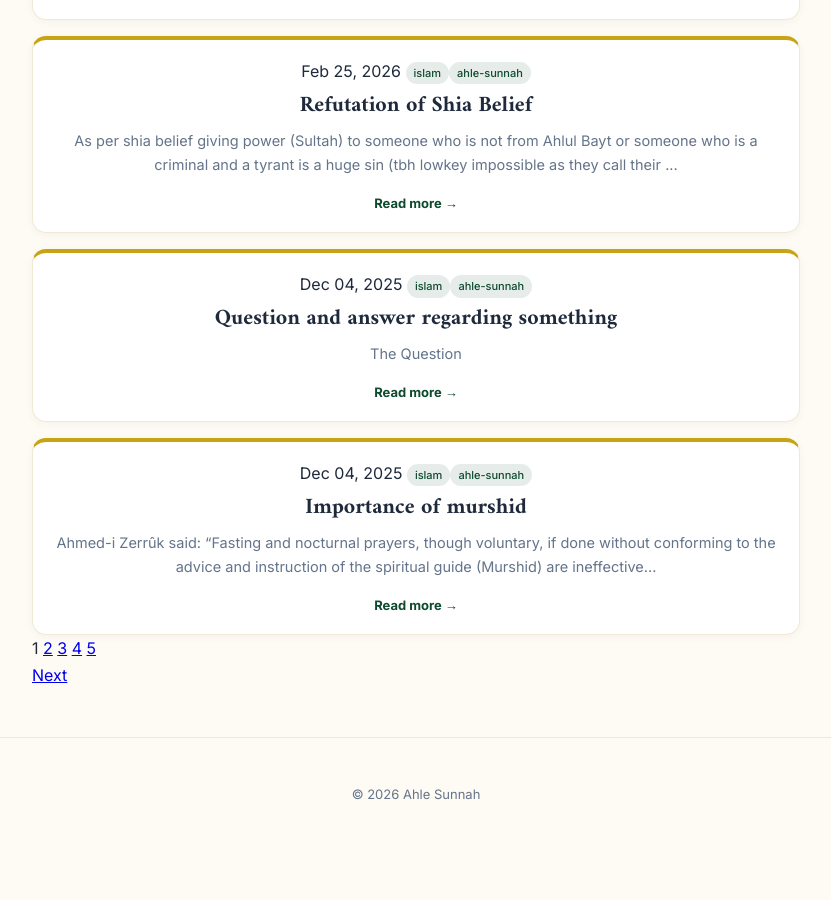
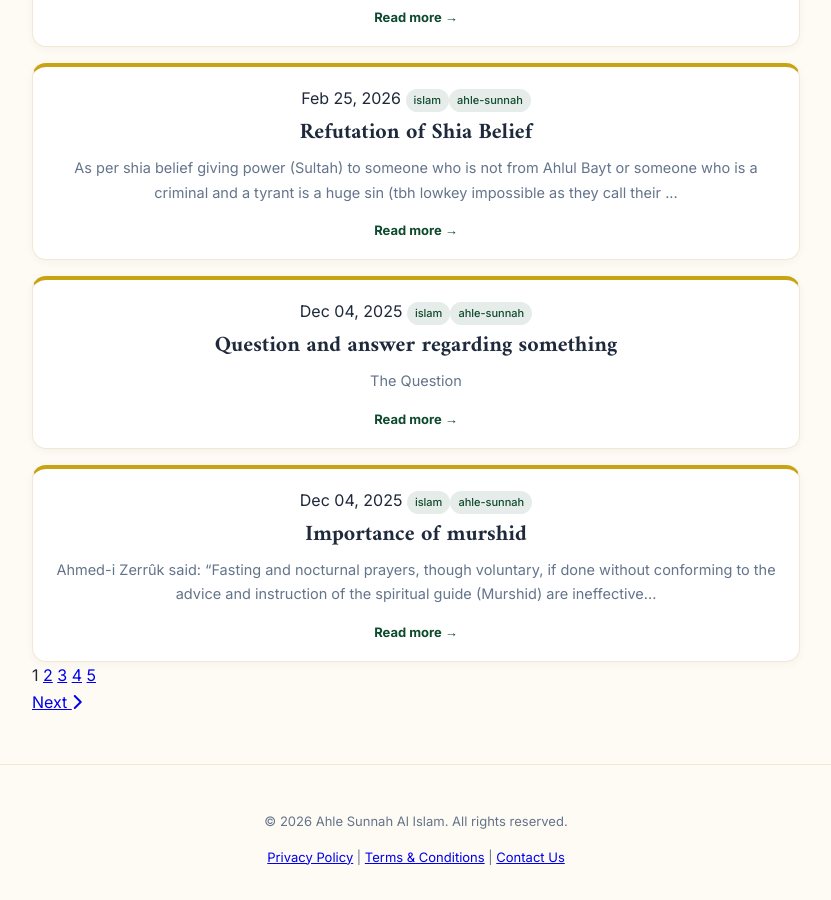
Before and after one commit to Fali17/ahlesunnah, a Jekyll site: the page built from index.html, in a window 1280 px wide and 900 px high, scrolled down 1917 px. Shown: the whole window, without its empty margins (224-1055 px from the left). Built offline with Jekyll 4.4.1, drawn with Linux system fonts in a browser that asks for light colours; before the commit the page ends 2767 px from its top, so only the background shows below that; some of the changed text lies outside the part shown.

Commit message:
Update default layout with modern navbar, scroll-to-top button, and improved footer

```diff
--- a/_layouts/default.html
+++ b/_layouts/default.html
@@ -6,9 +6,15 @@
   <title>{% if page.title %}{{ page.title }} | {% endif %}{{ site.title }}</title>
   <meta name="description" content="{{ page.excerpt | default: site.description | strip_html | truncate: 160 }}">
   <link href="https://fonts.googleapis.com/css2?family=Amiri:wght@400;700&family=Inter:wght@400;500;700&display=swap" rel="stylesheet">
+  <link rel="stylesheet" href="https://cdnjs.cloudflare.com/ajax/libs/font-awesome/6.4.0/css/all.min.css">
   <link rel="stylesheet" href="{{ 'assets/css/main.css' | relative_url }}">
 </head>
 <body>
+  <!-- Scroll to Top Button -->
+  <button id="scrollToTopBtn" class="scroll-to-top" title="Go to top">
+    <i class="fas fa-arrow-up"></i>
+  </button>
+
   <header class="site-header">
     <div class="header-inner">
       <div class="logo-wrap">
@@ -18,19 +24,45 @@
       <p class="subtitle">{{ site.description }}</p>
     </div>
     <nav class="site-nav">
-      <a href="{{ '/' | relative_url }}">Home</a>
-      <a href="{{ '/tags/' | relative_url }}">Topics</a>
-      <a href="https://alsunnahalislam.blogspot.com" target="_blank">Old Blog</a>
+      <a href="{{ '/' | relative_url }}" class="nav-link">
+        <i class="fas fa-home"></i> Home
+      </a>
+      <a href="{{ '/about/' | relative_url }}" class="nav-link">
+        <i class="fas fa-user"></i> About
+      </a>
+      <a href="{{ '/contact/' | relative_url }}" class="nav-link">
+        <i class="fas fa-envelope"></i> Contact
+      </a>
+      <a href="{{ '/documents/' | relative_url }}" class="nav-link">
+        <i class="fas fa-file-pdf"></i> Documents
+      </a>
+      <a href="{{ '/privacy/' | relative_url }}" class="nav-link">
+        <i class="fas fa-shield-alt"></i> Privacy
+      </a>
+      <a href="{{ '/terms/' | relative_url }}" class="nav-link">
+        <i class="fas fa-file-contract"></i> Terms
+      </a>
+      <a href="https://alsunnahalislam.blogspot.com" target="_blank" class="nav-link">
+        <i class="fas fa-external-link-alt"></i> Old Blog
+      </a>
     </nav>
   </header>
+
   <main class="site-main">
     {{ content }}
   </main>
+
   <footer class="site-footer">
-    <p>© {{ 'now' | date: "%Y" }} Ahle Sunnah </p>
-
+    <div class="footer-content">
+      <p>&copy; {{ 'now' | date: "%Y" }} Ahle Sunnah Al Islam. All rights reserved.</p>
+      <div class="footer-links">
+        <a href="{{ '/privacy/' | relative_url }}">Privacy Policy</a> |
+        <a href="{{ '/terms/' | relative_url }}">Terms & Conditions</a> |
+        <a href="{{ '/contact/' | relative_url }}">Contact Us</a>
+      </div>
+    </div>
   </footer>
 
-  </a>
+  <script src="{{ 'assets/js/main.js' | relative_url }}"></script>
 </body>
 </html>
```
